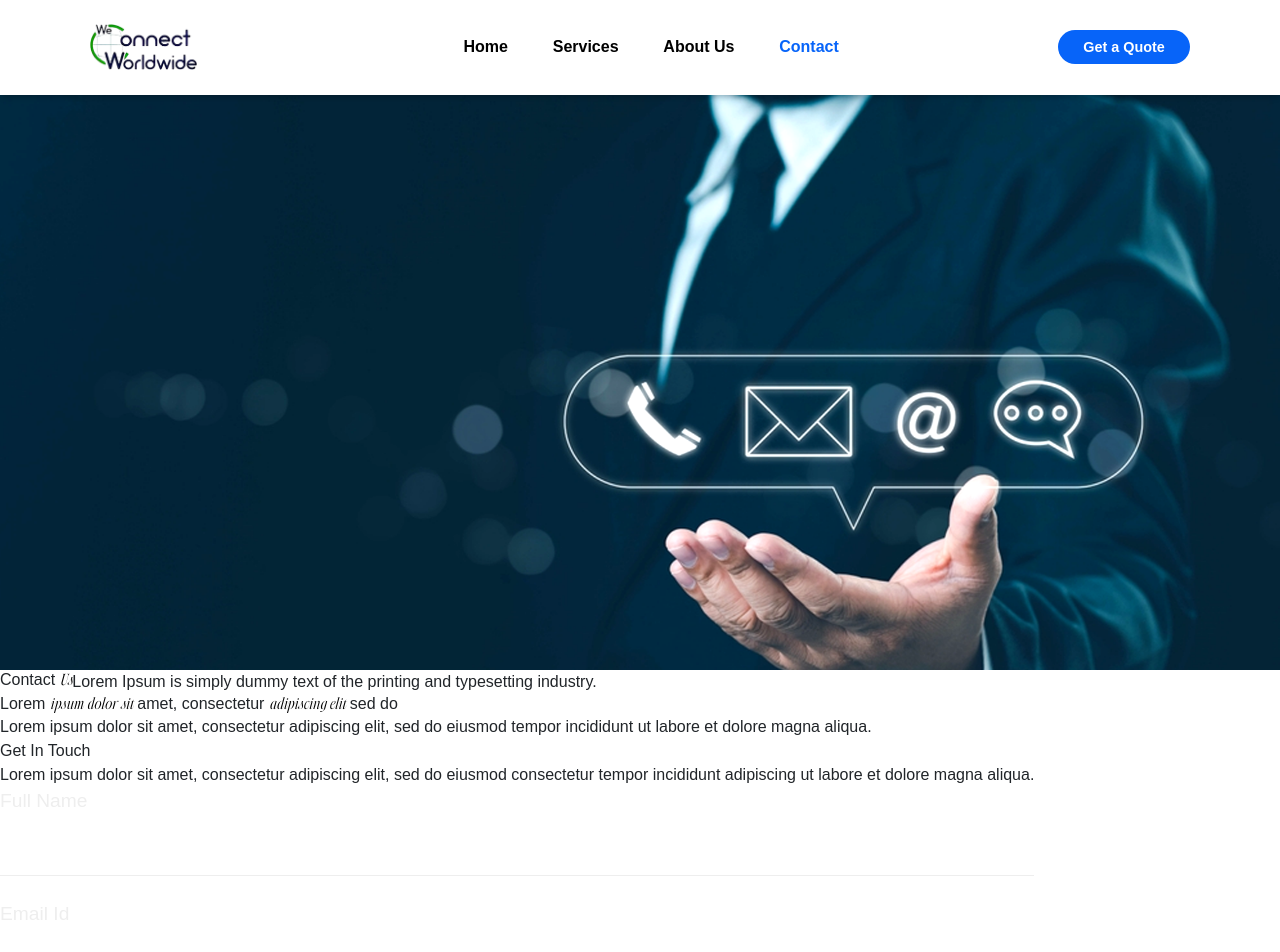
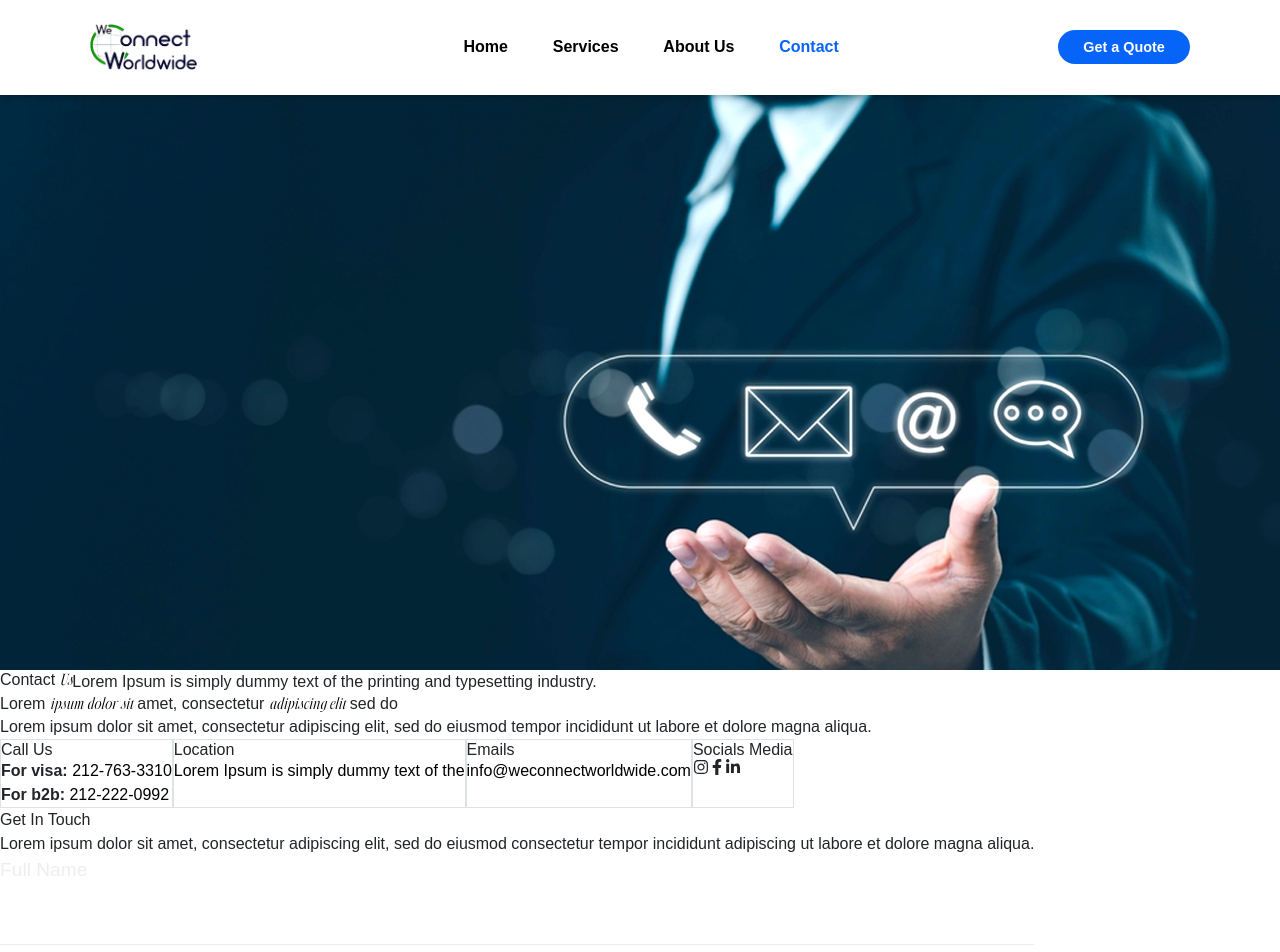
Before and after one commit to josephpal27/We-Connect-Worldwide, a React (Vite) app: page /contact in a window 1280 px wide. Shown: the top 952 px of the page. Built offline with nearby package versions, Linux system fonts and the light colour scheme; a web font is replaced by a local one.

Commit message:
Contact Details Updated

```diff
--- a/src/components/ContactDetails.jsx
+++ b/src/components/ContactDetails.jsx
@@ -1,4 +1,47 @@
 import ContactForm from './ContactForm'
+
+import { FaInstagram, FaFacebookF, FaLinkedinIn } from "react-icons/fa";
+
+const contactData = [
+    {
+        id: 1,
+        title: "Call Us",
+        items: [
+            { label: "For visa", value: "212-763-3310", link: "tel:2127633310" },
+            { label: "For b2b", value: "212-222-0992", link: "tel:2122220992" },
+        ],
+    },
+    {
+        id: 2,
+        title: "Location",
+        items: [
+            {
+                value: "Lorem Ipsum is simply dummy text of the",
+                link: "https://maps.google.com",
+            },
+        ],
+    },
+    {
+        id: 3,
+        title: "Emails",
+        items: [
+            {
+                value: "info@weconnectworldwide.com",
+                link: "mailto:info@weconnectworldwide.com",
+            },
+        ],
+    },
+    {
+        id: 4,
+        title: "Socials Media",
+        socials: [
+            { icon: <FaInstagram />, link: "https://instagram.com" },
+            { icon: <FaFacebookF />, link: "https://facebook.com" },
+            { icon: <FaLinkedinIn />, link: "https://linkedin.com" },
+        ],
+    },
+];
+
 
 const ContactDetails = () => {
     return (
@@ -26,11 +69,53 @@ const ContactDetails = () => {
                     ">
                         Lorem ipsum dolor sit amet, consectetur adipiscing elit, sed do eiusmod tempor incididunt ut labore et dolore magna aliqua.
                     </p>
-                    <div>
-                        <div></div>
-                        <div></div>
-                        <div></div>
-                        <div></div>
+                    <div className="
+                        mt-[3rem]
+                        d-flex flex-wrap justify-between
+                    ">
+                        {contactData.map((item) => (
+                            <div key={item.id} className="
+                                w-[47%]
+                                p-[2rem]
+                                border
+                                rounded-[12px]
+                                mb-[1.5rem]
+                            ">
+                                <h4 className="text-[#0764f9] text-[1.4rem] font-[600] mb-[1rem]">
+                                    {item.title}
+                                </h4>
+
+                                {/* Normal text / links */}
+                                {item.items &&
+                                    item.items.map((data, i) => (
+                                        <p key={i} className="text-[1rem] mb-[0.5rem]">
+                                            {data.label && <strong>{data.label}: </strong>}
+                                            <a
+                                                href={data.link}
+                                                className="text-black hover:text-[#0764f9]"
+                                            >
+                                                {data.value}
+                                            </a>
+                                        </p>
+                                ))}
+
+                                {/* Social icons */}
+                                {item.socials && (
+                                    <div className="d-flex gap-[1rem] mt-[0.5rem]">
+                                        {item.socials.map((social, i) => (
+                                            <a key={i} href={social.link} target="_blank" rel="noopener noreferrer" className="
+                                                text-[#0764f9]
+                                                text-[1.6rem]
+                                                hover:scale-110
+                                                transition
+                                            ">
+                                                {social.icon}
+                                            </a>
+                                        ))}
+                                    </div>
+                                )}
+                            </div>
+                        ))}
                     </div>
                 </div>
                 <div className="
```
